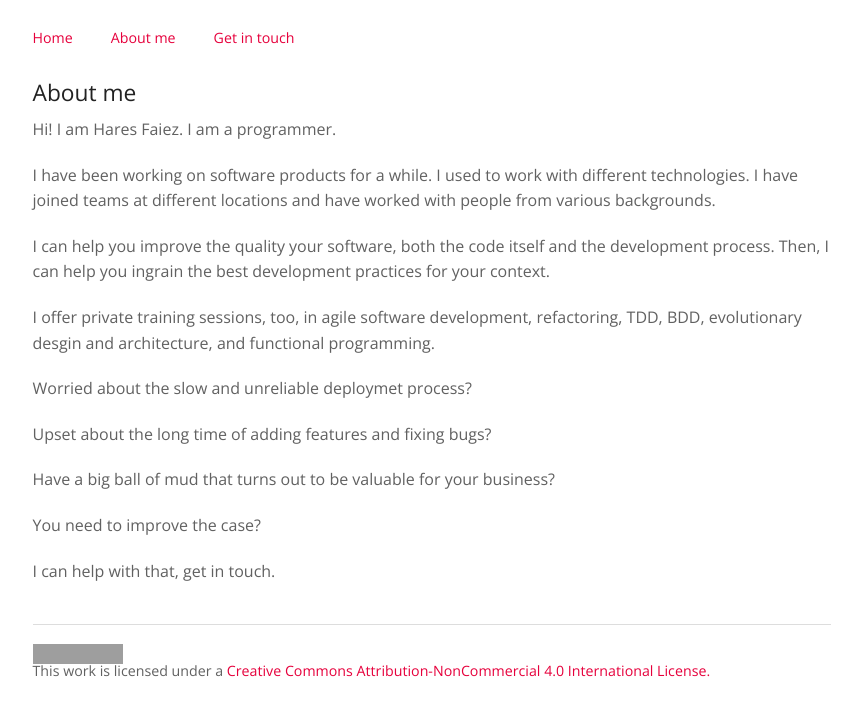
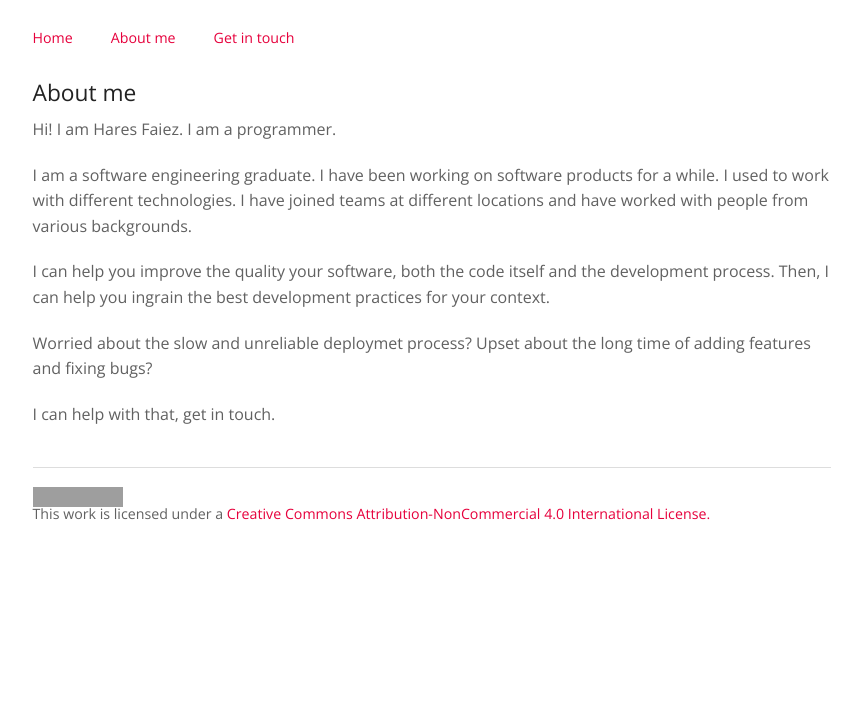
Before and after one commit to haresfaiez/haresfaiez.github.io, a Jekyll site: the page built from about.md, in a window 1280 px wide. Shown: the top 716 px of the page, without its empty margins (208-1070 px from the left). Built offline with Jekyll 4.4.1, drawn with Linux system fonts in a browser that asks for light colours; grey boxes are pictures that could not be loaded.

Commit message:
Remove the training offer from my introduction

```diff
--- a/about.md
+++ b/about.md
@@ -6,6 +6,7 @@ permalink: /about/
 
 Hi! I am Hares Faiez. I am a programmer.
 
+I am a software engineering graduate.
 I have been working on software products for a while.
 I used to work with different technologies.
 I have joined teams at different locations
@@ -15,15 +16,7 @@ I can help you improve the quality your software, both the code itself
 and the development process.
 Then, I can help you ingrain the best development practices for your context.
 
-I offer private training sessions, too, in agile software development, refactoring, TDD, BDD,
-evolutionary desgin and architecture, and functional programming.
-
 Worried about the slow and unreliable deploymet process?
-
 Upset about the long time of adding features and fixing bugs?
 
-Have a big ball of mud that turns out to be valuable for your business?
-
-You need to improve the case?
-
 I can help with that, get in touch.
```
